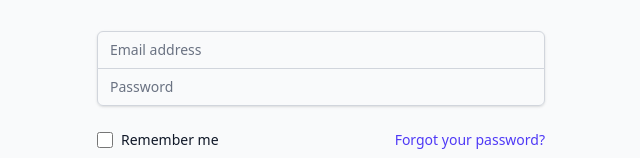
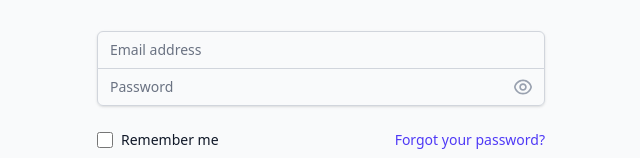
Before and after one commit to Astro-67/bookissue-frontend, a React (Vite) app: page /login in a window 1280 px wide. Shown: the part 309-467 px from the top of the page, without its empty margins (319-959 px from the left). Built offline with nearby package versions, Linux system fonts and the light colour scheme.

Commit message:
feat: add password visibility toggle to login form

```diff
--- a/src/features/auth/components/LoginForm.tsx
+++ b/src/features/auth/components/LoginForm.tsx
@@ -1,5 +1,6 @@
 import React, { useState } from 'react'
 import { useRouter } from '@tanstack/react-router'
+import { RiEyeLine, RiEyeOffLine } from 'react-icons/ri'
 import { Logo } from '../../../ui/Logo'
 import { useLogin } from '../../../hooks/api'
 import type { LoginCredentials } from '../../../types/api'
@@ -10,6 +11,7 @@ export const LoginForm: React.FC = () => {
     email: '',
     password: ''
   })
+  const [showPassword, setShowPassword] = useState(false)
 
   const loginMutation = useLogin()
 
@@ -33,6 +35,10 @@ export const LoginForm: React.FC = () => {
       ...prev,
       [e.target.name]: e.target.value
     }))
+  }
+
+  const togglePasswordVisibility = () => {
+    setShowPassword(prev => !prev)
   }
 
   return (
@@ -67,21 +73,32 @@ export const LoginForm: React.FC = () => {
                 onChange={handleChange}
               />
             </div>
-            <div>
+            <div className="relative">
               <label htmlFor="password" className="sr-only">
                 Password
               </label>
               <input
                 id="password"
                 name="password"
-                type="password"
+                type={showPassword ? 'text' : 'password'}
                 autoComplete="current-password"
                 required
-                className="appearance-none rounded-none relative block w-full px-3 py-2 border border-gray-300 placeholder-gray-500 text-gray-900 rounded-b-md focus:outline-none focus:ring-indigo-500 focus:border-indigo-500 focus:z-10 sm:text-sm"
+                className="appearance-none rounded-none relative block w-full px-3 py-2 pr-10 border border-gray-300 placeholder-gray-500 text-gray-900 rounded-b-md focus:outline-none focus:ring-indigo-500 focus:border-indigo-500 focus:z-10 sm:text-sm"
                 placeholder="Password"
                 value={formData.password}
                 onChange={handleChange}
               />
+              <button
+                type="button"
+                onClick={togglePasswordVisibility}
+                className="absolute inset-y-0 right-0 pr-3 flex items-center focus:outline-none"
+              >
+                {showPassword ? (
+                  <RiEyeOffLine className="w-5 h-5 text-gray-400 hover:text-gray-600 transition-colors" />
+                ) : (
+                  <RiEyeLine className="w-5 h-5 text-gray-400 hover:text-gray-600 transition-colors" />
+                )}
+              </button>
             </div>
           </div>
 
```
